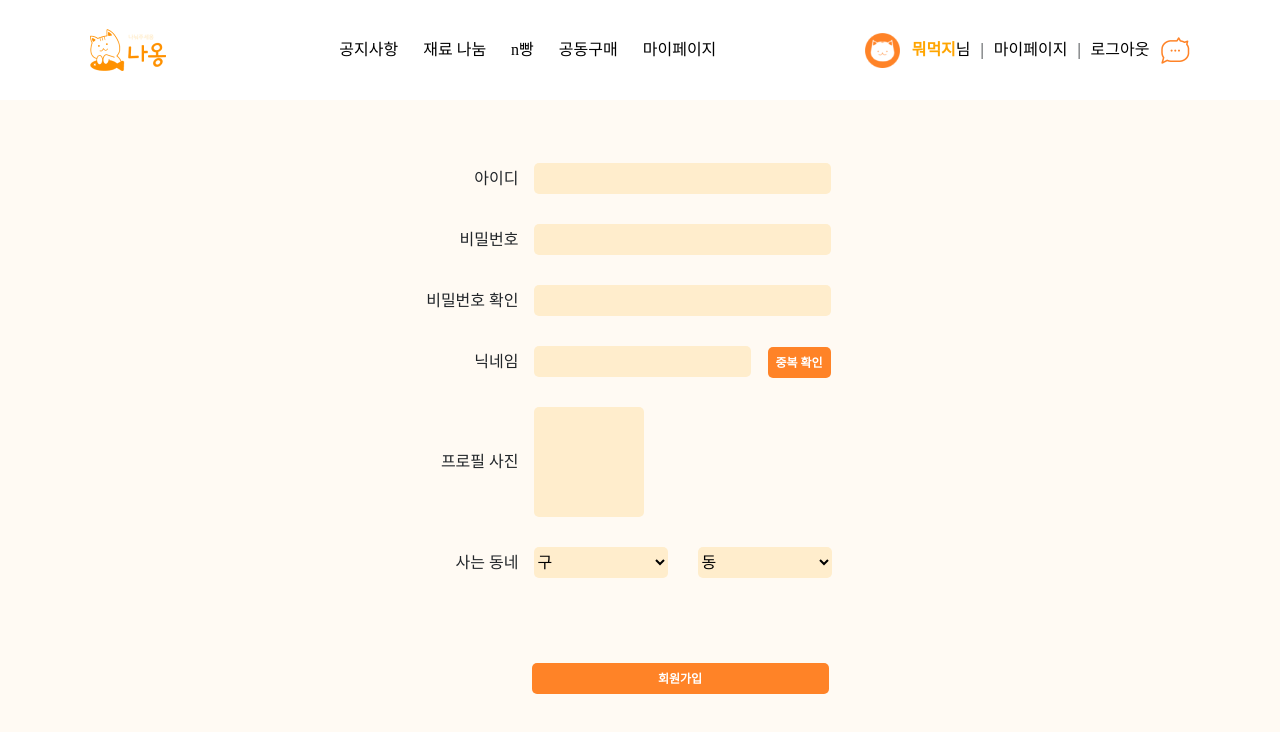
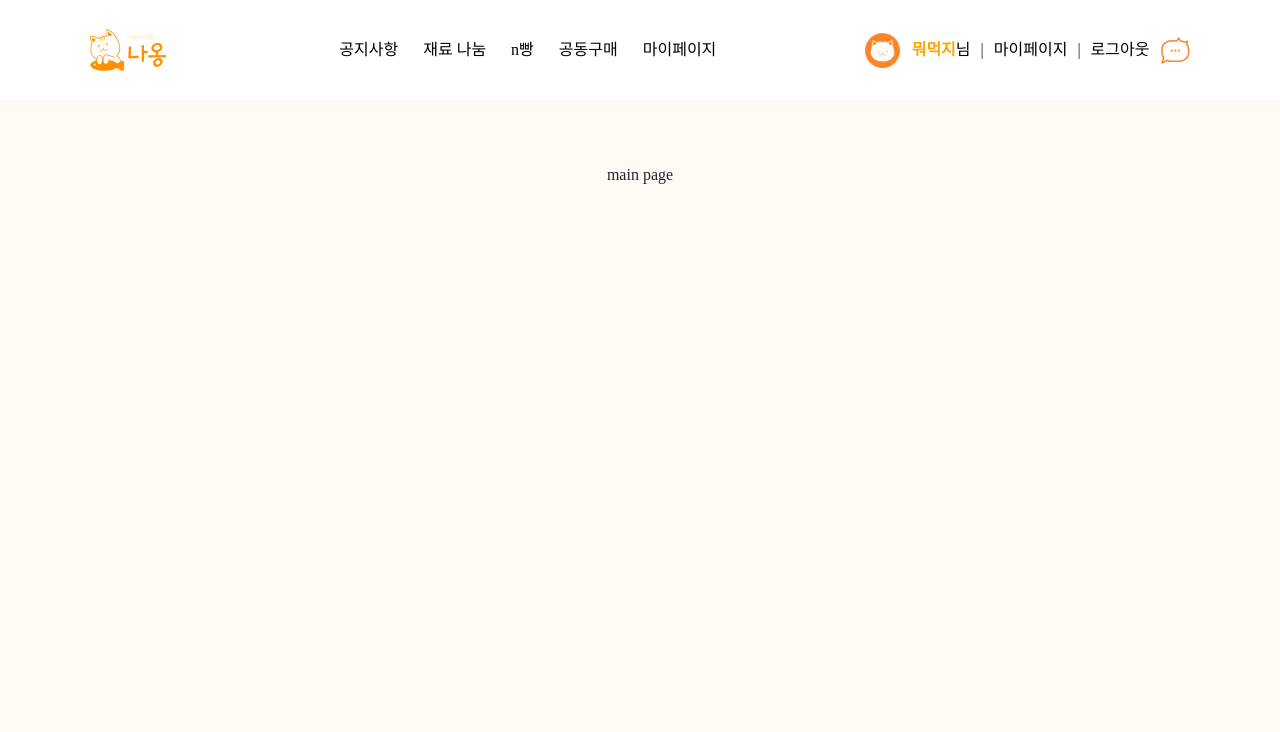
Before and after one commit to Jun2-Lee/Toy_project, a React (Create React App) app in the folder Frontend/: page / in a window 1280 px wide. Shown: the top 732 px of the page. Built offline with nearby package versions, Linux system fonts and the light colour scheme; a web font is replaced by a local one.

Commit message:
refactor: 메인페이지, 회원가입페이지 컴포넌트화

```diff
--- a/Frontend/src/App.js
+++ b/Frontend/src/App.js
@@ -1,103 +1,25 @@
 import './App.css';
 import 'bootstrap/dist/css/bootstrap.css';
 import * as React from 'react'
-import { useState } from 'react';
-import logo from './assets/img/logo.png'
-import default_profile from './assets/img/default_profile.png'
-import chatting_icon from './assets/img/chatting_icon.png'
+import { BrowserRouter as Router, Routes, Route } from 'react-router-dom';
+import Main from './pages/main';
+import Signup from './pages/signup';
+import Navbar from './components/navbar';
 
 function App() {
-  const [nickName, setNickName] = useState("");
-
-  const handleChange = ({ target: { value } }) => setNickName(value);
-
-  const handleSubmit = (event) => {
-    event.preventDefault();
-  };
 
   return (
     <div className="page">
-      <div className="header">
-        <div className="inner">
-          <div className="logo"><img className="logoImg" src={logo}/></div>
-          <div className="nav_bar">
-            <a href="#">공지사항</a>
-            <a href="#">재료 나눔</a>
-            <a href="#">n빵</a>
-            <a href="#">공동구매</a>
-            <a href="#">마이페이지</a>
-          </div>
-          <div className="sub-menu">
-            <div className="default_profile"><img className="defaultImg" src={default_profile}/></div>
-            <div className="user-menu">
-              <a href="#"><span>뭐먹지</span>님</a>
-              <span>|</span>
-              <a href="#">마이페이지</a>
-              <span>|</span>
-              <a href="#">로그아웃</a>
-            </div>
-            <div className="chatting_icon"><img className="chattingImg" src={chatting_icon}/></div>
-          </div>
-        </div>
-      </div>
+      <Navbar />
+
 
       <div className="body">
-        <form onSubmit={handleSubmit}>
-          <div className="ID">
-            <label className="form-label">아이디</label>
-            <input className="id"/>
-          </div>
-
-          <div className="PASSWORD">
-            <label className="form-label">비밀번호</label>
-            <input className="password"/>
-          </div>
-
-          <div className="PASSWORD_CHECK">
-            <label className="form-label">비밀번호 확인</label>
-            <input className="password_check"/>
-          </div>
-
-          <div className="nick_name">
-            <label className="form-label">닉네임</label>
-            <input
-              className="nickName"
-              value={nickName}
-              onChange={handleChange}
-              />
-            <button type="submit" className="overlap_check">중복 확인</button>
-          </div>
-
-          <div className="profile_upload">
-            <label className="form-label">프로필 사진</label>
-            <input
-              className="profileUpload"
-              />
-            {/*<input type="file" accept="image/*"></input>*/}
-          </div>
-
-          <div className="address">
-            <label className="form-label">사는 동네</label>
-            <select className="gu">
-              <option value="">구</option>
-              <option value="금정">금정구</option>
-              <option value="해운대">해운대구</option>
-              <option value="동래">동래구</option>
-              <option value="연제">연제구</option>
-            </select>
-            <select className="dong">
-            <option value="">동</option>
-              <option value="금정">장전동</option>
-              <option value="해운대">부곡동</option>
-              <option value="동래">구서동</option>
-              <option value="연제">노포동</option>
-            </select>
-          </div>
-
-          <div className="submit">
-            <input type="submit" className="submit_user_info" value="회원가입"></input>
-          </div>
-        </form>
+        <Router>
+          <Routes>
+            <Route path='/' element={<Main/>} />
+            <Route path='/signup' element={<Signup/>} />
+          </Routes>
+        </Router>
 
       </div>
     </div>
--- /dev/null
+++ b/Frontend/src/components/navbar/index.js
@@ -0,0 +1,37 @@
+import React from 'react';
+import 'bootstrap/dist/css/bootstrap.css';
+import logo from '../../assets/img/logo.png';
+import default_profile from '../../assets/img/default_profile.png';
+import chatting_icon from '../../assets/img/chatting_icon.png';
+
+function navbar() {
+  return (
+    <div>
+      <div className="header">
+        <div className="inner">
+          <div className="logo"><img className="logoImg" src={logo}/></div>
+          <div className="nav_bar">
+            <a href="#">공지사항</a>
+            <a href="#">재료 나눔</a>
+            <a href="#">n빵</a>
+            <a href="#">공동구매</a>
+            <a href="#">마이페이지</a>
+          </div>
+          <div className="sub-menu">
+            <div className="default_profile"><img className="defaultImg" src={default_profile}/></div>
+            <div className="user-menu">
+              <a href="#"><span>뭐먹지</span>님</a>
+              <span>|</span>
+              <a href="#">마이페이지</a>
+              <span>|</span>
+              <a href="#">로그아웃</a>
+            </div>
+            <div className="chatting_icon"><img className="chattingImg" src={chatting_icon}/></div>
+          </div>
+        </div>
+      </div>
+    </div>
+  )
+}
+
+export default navbar;
--- /dev/null
+++ b/Frontend/src/pages/main.js
@@ -0,0 +1,11 @@
+import React from 'react';
+
+function Main() {
+  return (
+    <div>
+      main page
+    </div>
+  )
+}
+
+export default Main;
--- /dev/null
+++ b/Frontend/src/pages/signup/index.js
@@ -0,0 +1,75 @@
+import React from 'react';
+import { useState } from 'react';
+
+function Signup() {
+  const [nickName, setNickName] = useState("");
+
+  const handleChange = ({ target: { value } }) => setNickName(value);
+
+  const handleSubmit = (event) => {
+    event.preventDefault();
+  };
+
+  return (
+    <div>
+      <form onSubmit={handleSubmit}>
+        <div className="ID">
+          <label className="form-label">아이디</label>
+          <input className="id"/>
+        </div>
+
+        <div className="PASSWORD">
+          <label className="form-label">비밀번호</label>
+          <input className="password"/>
+        </div>
+
+        <div className="PASSWORD_CHECK">
+          <label className="form-label">비밀번호 확인</label>
+          <input className="password_check"/>
+        </div>
+
+        <div className="nick_name">
+          <label className="form-label">닉네임</label>
+          <input
+            className="nickName"
+            value={nickName}
+            onChange={handleChange}
+            />
+          <button type="submit" className="overlap_check">중복 확인</button>
+        </div>
+
+        <div className="profile_upload">
+          <label className="form-label">프로필 사진</label>
+          <input
+            className="profileUpload"
+            />
+          {/*<input type="file" accept="image/*"></input>*/}
+        </div>
+
+        <div className="address">
+          <label className="form-label">사는 동네</label>
+          <select className="gu">
+            <option value="">구</option>
+            <option value="금정">금정구</option>
+            <option value="해운대">해운대구</option>
+            <option value="동래">동래구</option>
+            <option value="연제">연제구</option>
+          </select>
+          <select className="dong">
+          <option value="">동</option>
+            <option value="금정">장전동</option>
+            <option value="해운대">부곡동</option>
+            <option value="동래">구서동</option>
+            <option value="연제">노포동</option>
+          </select>
+        </div>
+
+        <div className="submit">
+          <input type="submit" className="submit_user_info" value="회원가입"></input>
+        </div>
+      </form>
+    </div>
+  )
+}
+
+export default Signup;
```
